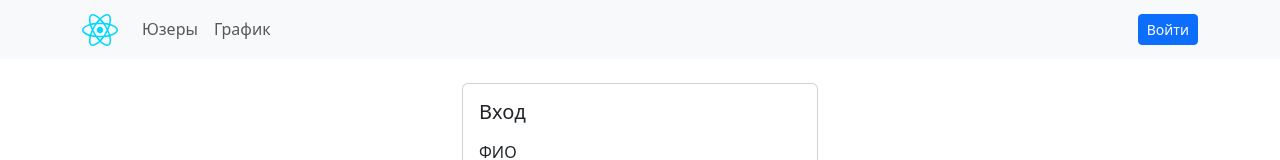
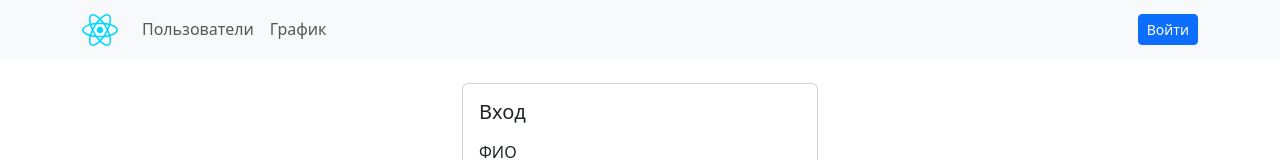
Before and after one commit to ivankarmanow/krasintegra-test, a React (Vite) app in the folder frontend/: page /login in a window 1280 px wide. Shown: the top 160 px of the page. Built offline with nearby package versions, Linux system fonts and the light colour scheme; no server answers.

Commit message:
cancel test changes (ci/cd)

```diff
--- a/frontend/src/App.tsx
+++ b/frontend/src/App.tsx
@@ -26,7 +26,7 @@
                 </button>
                 <div className="collapse navbar-collapse" id="navbarNav">
                     <ul className="navbar-nav me-auto">
-                        <li className="nav-item"><Link className="nav-link" to="/users">Юзеры</Link></li>
+                        <li className="nav-item"><Link className="nav-link" to="/users">Пользователи</Link></li>
                         <li className="nav-item"><Link className="nav-link" to="/chart">График</Link></li>
                     </ul>
                     <div className="d-flex align-items-center gap-2">
```
Also changed, not shown: 1 other file (tests, documents, lock files or other folders).
